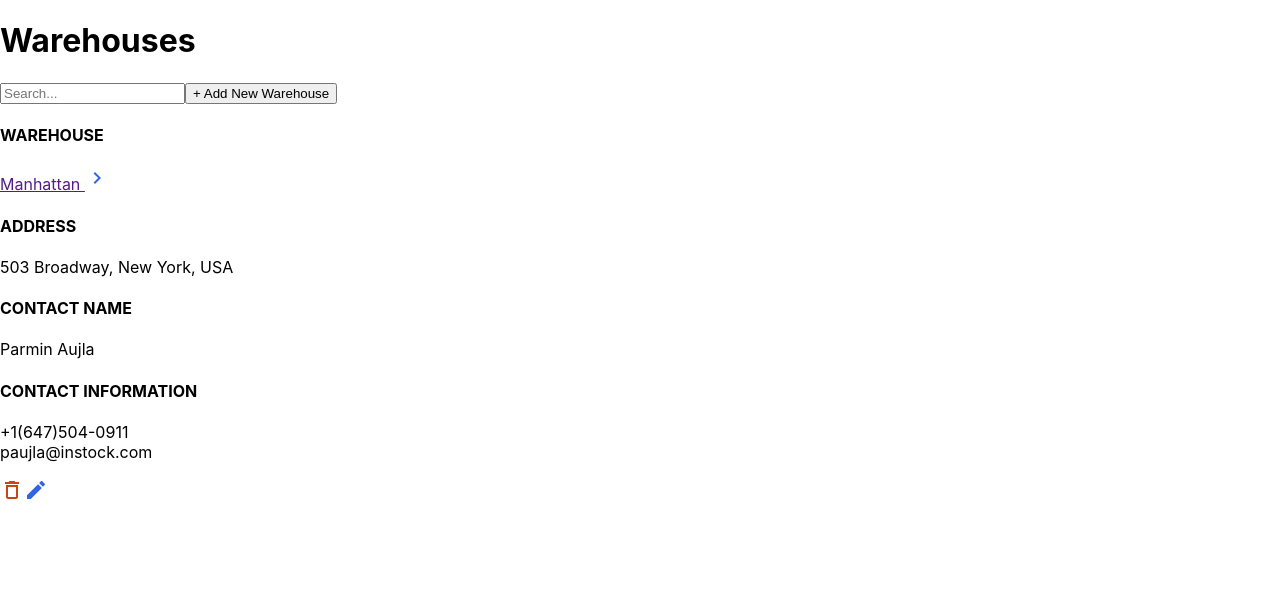
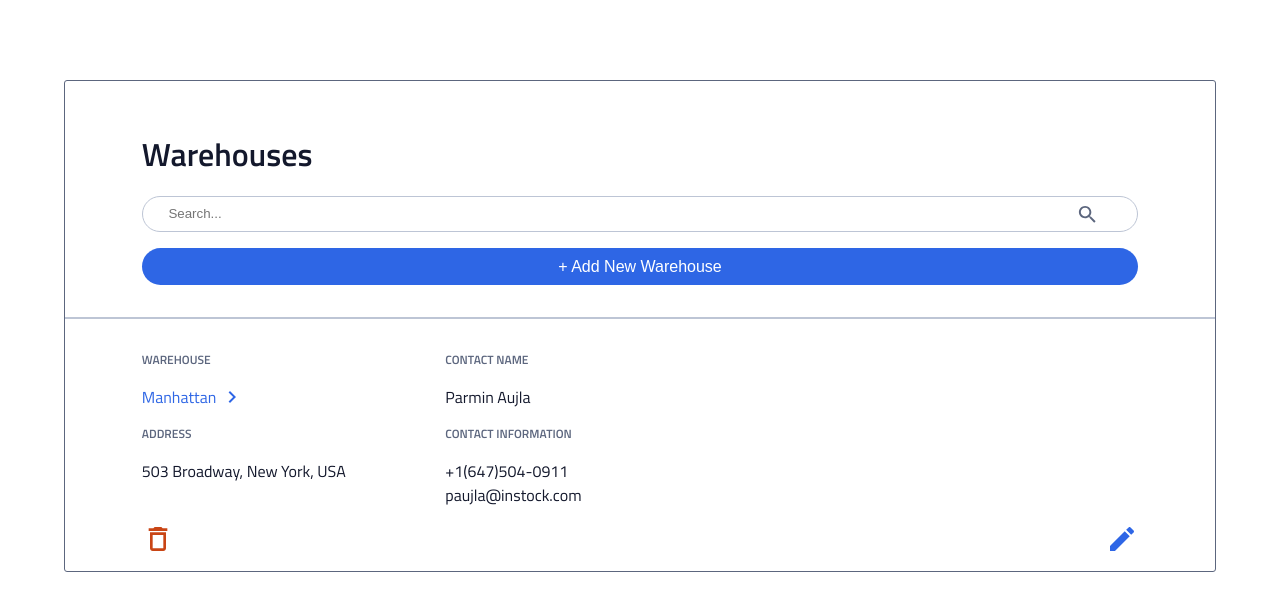
Before and after one commit to auditie/InStock-Client, a React (Create React App) app: page / in a window 1280 px wide. Shown: the top 610 px of the page. Built offline with nearby package versions, Linux system fonts and the light colour scheme.

Commit message:
Work on styling for warehouselist and item.

```diff
--- a/src/components/WarehouseItem/WarehouseItem.js
+++ b/src/components/WarehouseItem/WarehouseItem.js
@@ -6,10 +6,10 @@ import rightArrow from '../../assets/icons/chevron_right-24px.svg';
 const WarehouseItem = () => {
     return (
         <div className='warehouse-item'>
-            <div className='warehouse-item__mobile'>
+            <div className='warehouse-item--mobile'>
                 <div>
                     <h4 className='warehouse-item__table-header'>WAREHOUSE</h4>
-                    <a href='' className='warehouse-item__link'>Manhattan <img src={rightArrow} alt='right pointing arrow' className='warehouse-item__direct'></img></a>
+                    <a href='' className='warehouse-item__link'>Manhattan <img src={rightArrow} alt='right pointing arrow' className='warehouse-item__direct' /></a>
                     <h4 className='warehouse-item__table-header'>ADDRESS</h4>
                     <p className='warehouse-item__details'>503 Broadway, New York, USA</p>
                 </div>
@@ -21,8 +21,8 @@ const WarehouseItem = () => {
                 </div>
             </div>
             <div className='warehouse-item__manage'>
-                <img src={deleteIcon} alt='trash can outline' className='warehouse-item__manage-delete'></img>
-                <img src={editIcon} alt='pen edit outline' className='warehouse-item__manage-edit'></img>
+                <img src={deleteIcon} alt='trash can outline' className='warehouse-item__manage-icon'></img>
+                <img src={editIcon} alt='pen edit outline' className='warehouse-item__manage-icon'></img>
             </div>
         </div>
     )
--- a/src/components/WarehouseItem/WarehouseItem.scss
+++ b/src/components/WarehouseItem/WarehouseItem.scss
@@ -0,0 +1,33 @@
+@use '../../styles/partials/fonts';
+@use '../../styles/partials/global';
+@use '../../styles/partials/mixins';
+@use '../../styles/partials/variables' as *;
+
+.warehouse-item {
+    border-top: $Cloud 2px solid;
+    padding: 2vh 6vw;
+
+    &--mobile {
+        display: flex;
+        gap: 10%;
+    }
+    &__direct {
+        display: inline;
+        vertical-align: bottom;
+    }
+
+    &__link {
+        color: $Instock-Indigo;
+        text-decoration: none;
+        display: inline;
+    }
+
+    &__manage {
+        display: flex;
+        justify-content: space-between;
+
+        &-icon {
+            height: 2em;
+        }
+    }
+}
--- a/src/components/WarehouseList/WarehouseList.js
+++ b/src/components/WarehouseList/WarehouseList.js
@@ -13,7 +13,6 @@ const WarehouseList = ( { } ) => {
             <div className='warehouse-list__warehouses'>
                 <WarehouseItem />
             </div>
-
         </div>
     )
 };
--- a/src/components/WarehouseList/WarehouseList.scss
+++ b/src/components/WarehouseList/WarehouseList.scss
@@ -0,0 +1,36 @@
+@use '../../styles/partials/fonts';
+@use '../../styles/partials/global';
+@use '../../styles/partials/mixins' as *;
+@use '../../styles/partials/variables' as *;
+
+.warehouse-list {
+    width: 90vw;
+    margin-top: 10vh;
+    margin-left: auto;
+    margin-right: auto;
+    border-radius: 3px;
+    border: $Slate 1px solid;
+
+    &__head {
+        display: flex;
+        flex-direction: column;
+        padding: 4vh 6vw;
+
+        &-search {
+            background-image: url('../../assets/icons/search-24px.svg');
+            background-repeat: no-repeat;
+            background-position: 96% 50%;
+            background-size: 1.7em;
+            padding: 1.2vh 2vw;
+            border: 1px solid #BDC5D5;
+            border-radius: 20px;
+            margin-bottom: 2vh;
+        }
+
+        &-cta {
+            padding: 1.2vh 2vw;
+            @include primary-button;
+            font-size: 1em;
+        }
+    }
+}
--- a/src/styles/partials/_mixins.scss
+++ b/src/styles/partials/_mixins.scss
@@ -1,3 +1,5 @@
+@use '../../styles/partials/variables' as *;
+
 @mixin mobile {
     @media (min-width: 320px) {
         @content;
@@ -48,3 +50,11 @@
     font-size: 11px;
     line-height: 16px;
 }
+
+// button styling
+@mixin primary-button {
+    background-color: $Instock-Indigo;
+    color: $White;
+    border-radius: 20px;
+    border: none;
+}
```
